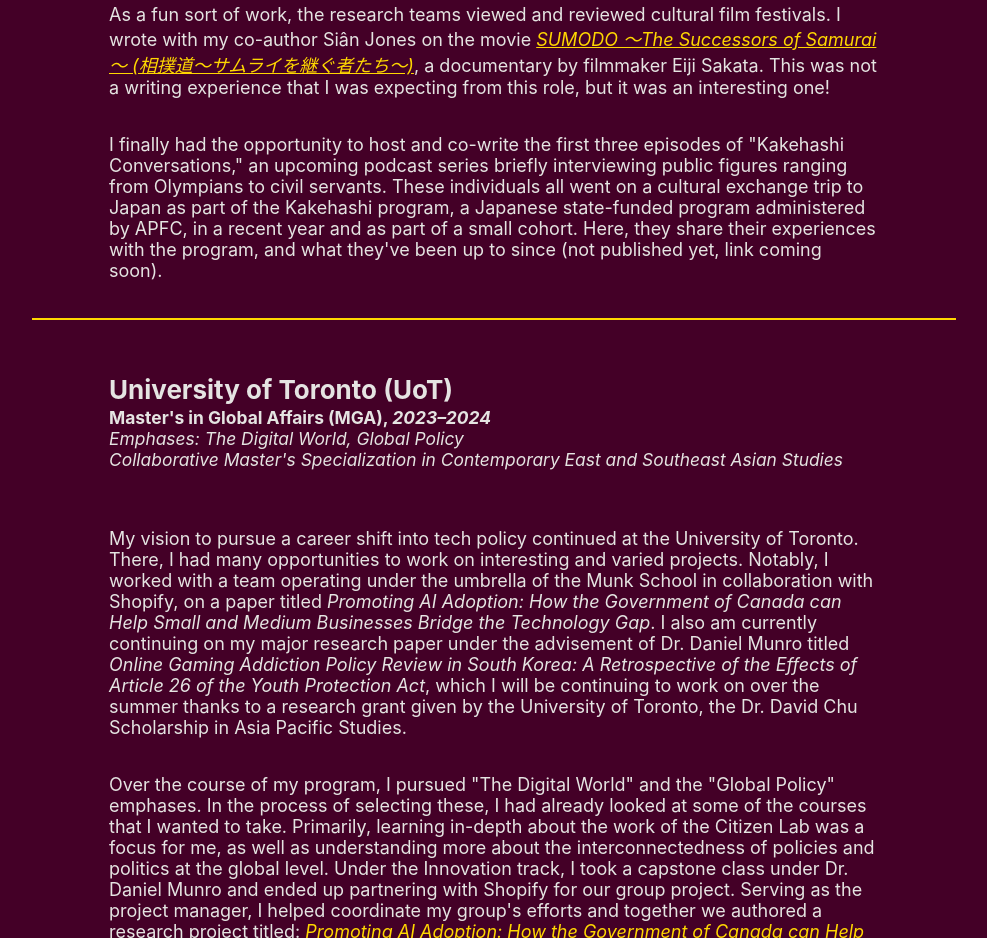
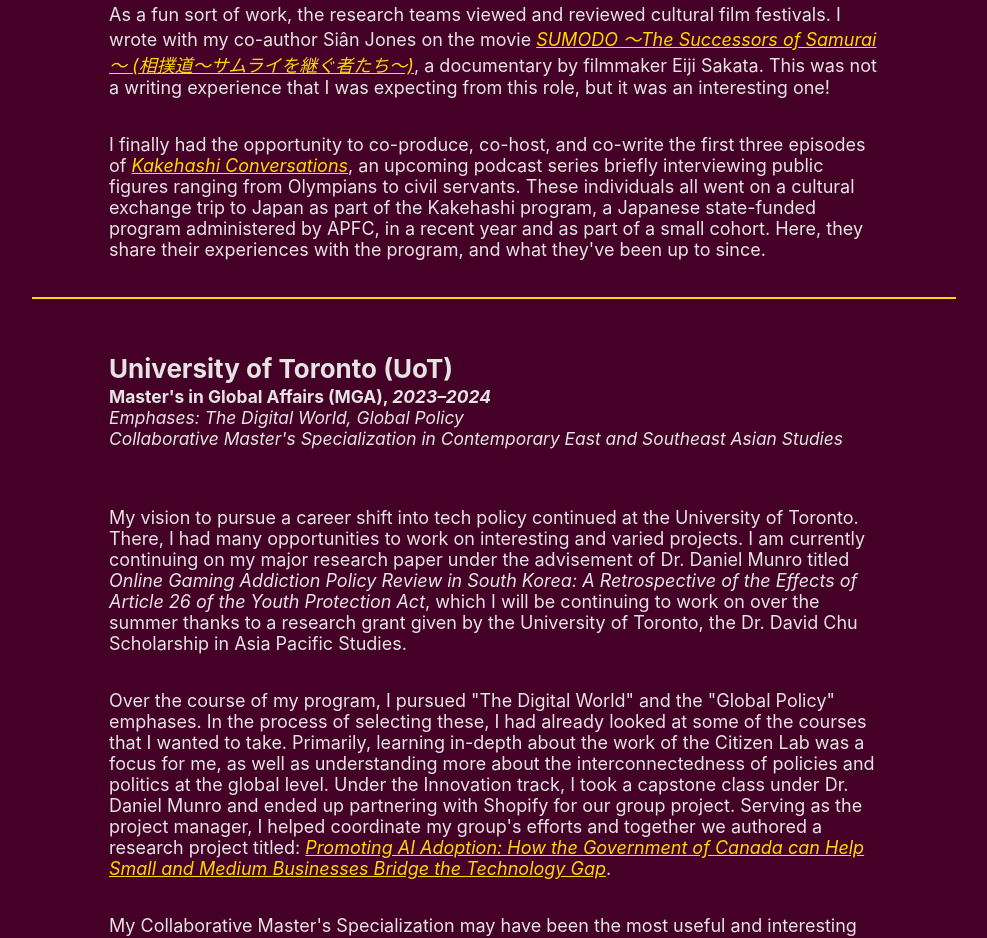
Before and after one commit to alexanderbtreasure/alexanderbtreasure.github.io, a React (Create React App) app: page / in a window 1280 px wide. Shown: the part 4600-5538 px from the top of the page, without its empty margins (147-1134 px from the left). Built offline with nearby package versions, Linux system fonts and the light colour scheme.

Commit message:
Updated with Kakehashi Conversations.

```diff
--- a/src/App.js
+++ b/src/App.js
@@ -58,7 +58,7 @@
               As a fun sort of work, the research teams viewed and reviewed cultural film festivals. I wrote with my co-author Siân Jones on the movie <a href="https://www.asiapacific.ca/publication/japanese-film-festival-2024-sumodo-successors-samurai" className="content-link"><em>SUMODO ～The Successors of Samurai～ (相撲道〜サムライを継ぐ者たち〜)</em></a>, a documentary by filmmaker Eiji Sakata. This was not a writing experience that I was expecting from this role, but it was an interesting one!
             </p>
             <p>
-              I finally had the opportunity to host and co-write the first three episodes of "Kakehashi Conversations," an upcoming podcast series briefly interviewing public figures ranging from Olympians to civil servants. These individuals all went on a cultural exchange trip to Japan as part of the Kakehashi program, a Japanese state-funded program administered by APFC, in a recent year and as part of a small cohort. Here, they share their experiences with the program, and what they've been up to since (not published yet, link coming soon).
+              I finally had the opportunity to co-produce, co-host, and co-write the first three episodes of <a href="https://www.asiapacific.ca/podcast/kakehashi" className="content-link"><em>Kakehashi Conversations</em></a>, an upcoming podcast series briefly interviewing public figures ranging from Olympians to civil servants. These individuals all went on a cultural exchange trip to Japan as part of the Kakehashi program, a Japanese state-funded program administered by APFC, in a recent year and as part of a small cohort. Here, they share their experiences with the program, and what they've been up to since.
             </p>
           <hr className="content-hr"></hr>
           <h4>
@@ -70,7 +70,7 @@
             <span className="content-position-subtitle"><em>Collaborative Master's Specialization in Contemporary East and Southeast Asian Studies</em></span>
           </h6>
           <p>
-            My vision to pursue a career shift into tech policy continued at the University of Toronto. There, I had many opportunities to work on interesting and varied projects. Notably, I worked with a team operating under the umbrella of the Munk School in collaboration with Shopify, on a paper titled <em>Promoting AI Adoption: How the Government of Canada can Help Small and Medium Businesses Bridge the Technology Gap</em>. I also am currently continuing on my major research paper under the advisement of Dr. Daniel Munro titled <em>Online Gaming Addiction Policy Review in South Korea: A Retrospective of the Effects of Article 26 of the Youth Protection Act</em>, which I will be continuing to work on over the summer thanks to a research grant given by the University of Toronto, the Dr. David Chu Scholarship in Asia Pacific Studies.
+            My vision to pursue a career shift into tech policy continued at the University of Toronto. There, I had many opportunities to work on interesting and varied projects. I am currently continuing on my major research paper under the advisement of Dr. Daniel Munro titled <em>Online Gaming Addiction Policy Review in South Korea: A Retrospective of the Effects of Article 26 of the Youth Protection Act</em>, which I will be continuing to work on over the summer thanks to a research grant given by the University of Toronto, the Dr. David Chu Scholarship in Asia Pacific Studies.
           </p>
           <p>
             Over the course of my program, I pursued "The Digital World" and the "Global Policy" emphases. In the process of selecting these, I had already looked at some of the courses that I wanted to take. Primarily, learning in-depth about the work of the Citizen Lab was a focus for me, as well as understanding more about the interconnectedness of policies and politics at the global level. Under the Innovation track, I took a capstone class under Dr. Daniel Munro and ended up partnering with Shopify for our group project. Serving as the project manager, I helped coordinate my group's efforts and together we authored a research project titled: <a href="/docs/2024_Promoting_AI_Adoption_in_Canada.pdf" target="_blank" className="content-link"><em>Promoting AI Adoption: How the Government of Canada can Help Small and Medium Businesses Bridge the Technology Gap</em></a>.
```
